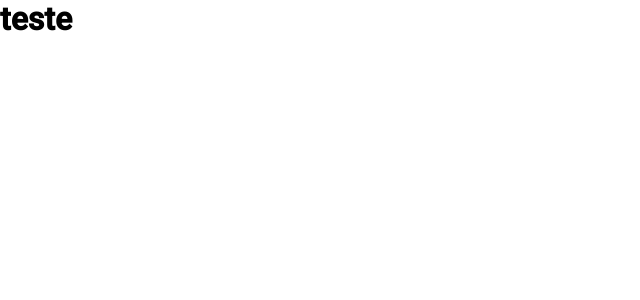
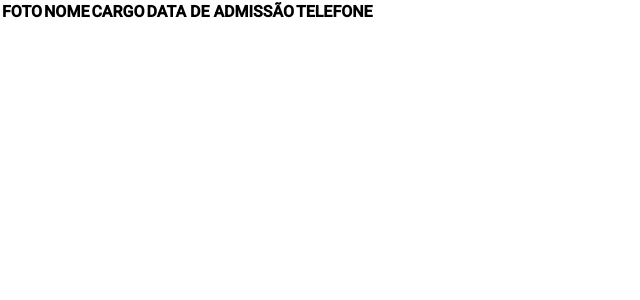
Before and after one commit to HuberthVladimir/Front-table, a React (Create React App) app: page / in a window 1280 px wide. Shown: the top 300 px of the page, without its empty margins (0-640 px from the left). Built offline with nearby package versions, Linux system fonts and the light colour scheme.

Commit message:
feature/Table-Tile-Component

```diff
--- /dev/null
+++ b/src/components/TitleTable/index.tsx
@@ -0,0 +1,21 @@
+import { ReactNode } from 'react'
+import './styles.scss'
+
+interface TitleTableProps {
+   titleData: string[]
+   children?: ReactNode
+}
+
+export const TitleTable = ({ titleData, children }: TitleTableProps) => {
+   return (
+      <table>
+         {titleData?.map((data) => {
+            return (
+               <th>
+                  {data.toUpperCase()}
+               </th>)
+         })}
+         {children}
+      </table>
+   )
+}
--- a/src/pages/Employers/index.tsx
+++ b/src/pages/Employers/index.tsx
@@ -1,7 +1,7 @@
+import { TitleTable } from '../../components/TitleTable'
+
 export const Employers = () => {
    return (
-      <h1>
-         teste
-      </h1>
+      <TitleTable titleData={['foto', 'nome', 'cargo', 'data de admissão', 'telefone']} />
    )
 }
```
Also changed, not shown: src/components/TitleTable/styles.scss (added).
